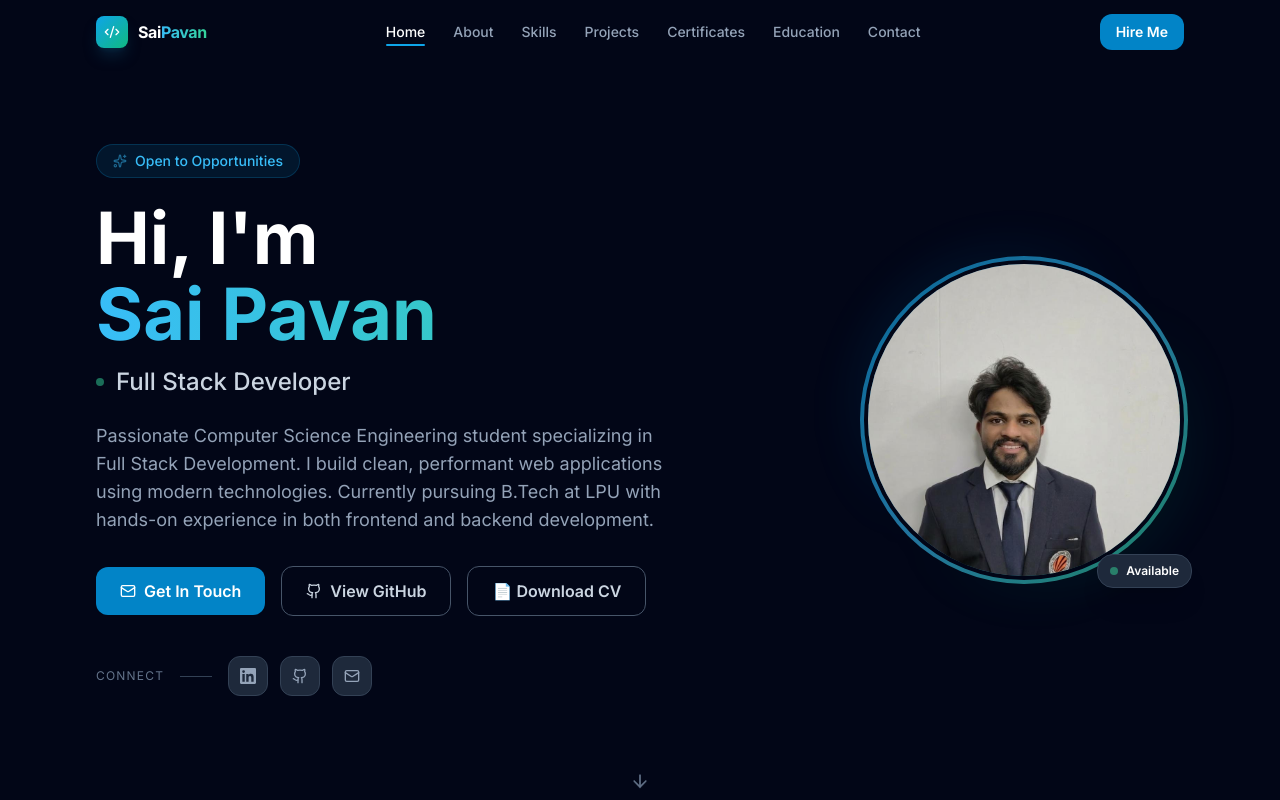
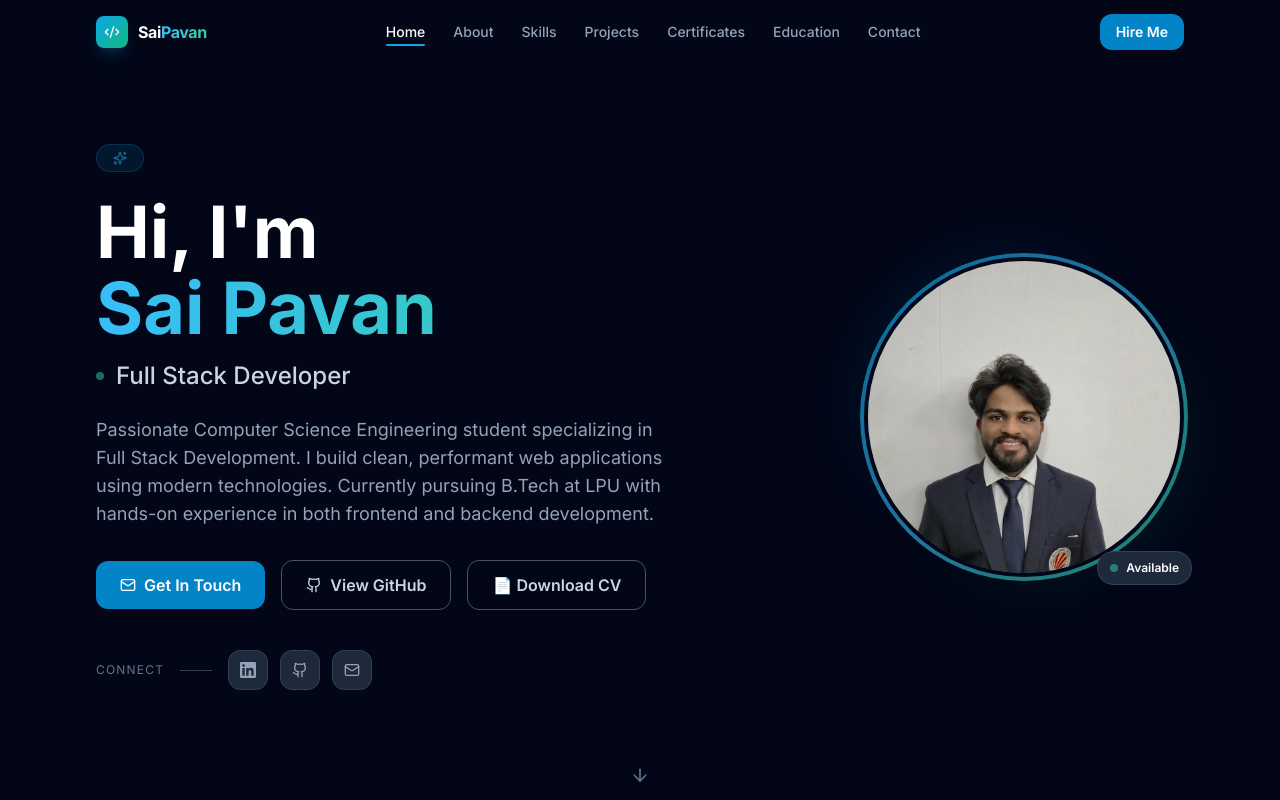
Before and after one commit to saipavanganta/Portfolio, a React (Vite) app in the folder portfolio/: page / in a window 1280 px wide. Shown: the top 800 px of the page. Built offline with nearby package versions, Linux system fonts and the light colour scheme.

Commit message:
Remove 'Open to Opportunities' badge text

```diff
--- a/portfolio/src/components/Hero.jsx
+++ b/portfolio/src/components/Hero.jsx
@@ -31,7 +31,7 @@ export default function Hero() {
             {/* Badge */}
             <div className="inline-flex items-center gap-2 px-4 py-1.5 rounded-full bg-primary-500/10 border border-primary-500/20 text-primary-400 text-sm font-medium mb-6">
               <Sparkles size={14} className="animate-pulse" />
-              Open to Opportunities
+
             </div>
 
             <h1 className="text-4xl sm:text-5xl lg:text-6xl xl:text-7xl font-bold text-white leading-[1.1] mb-4">
```
